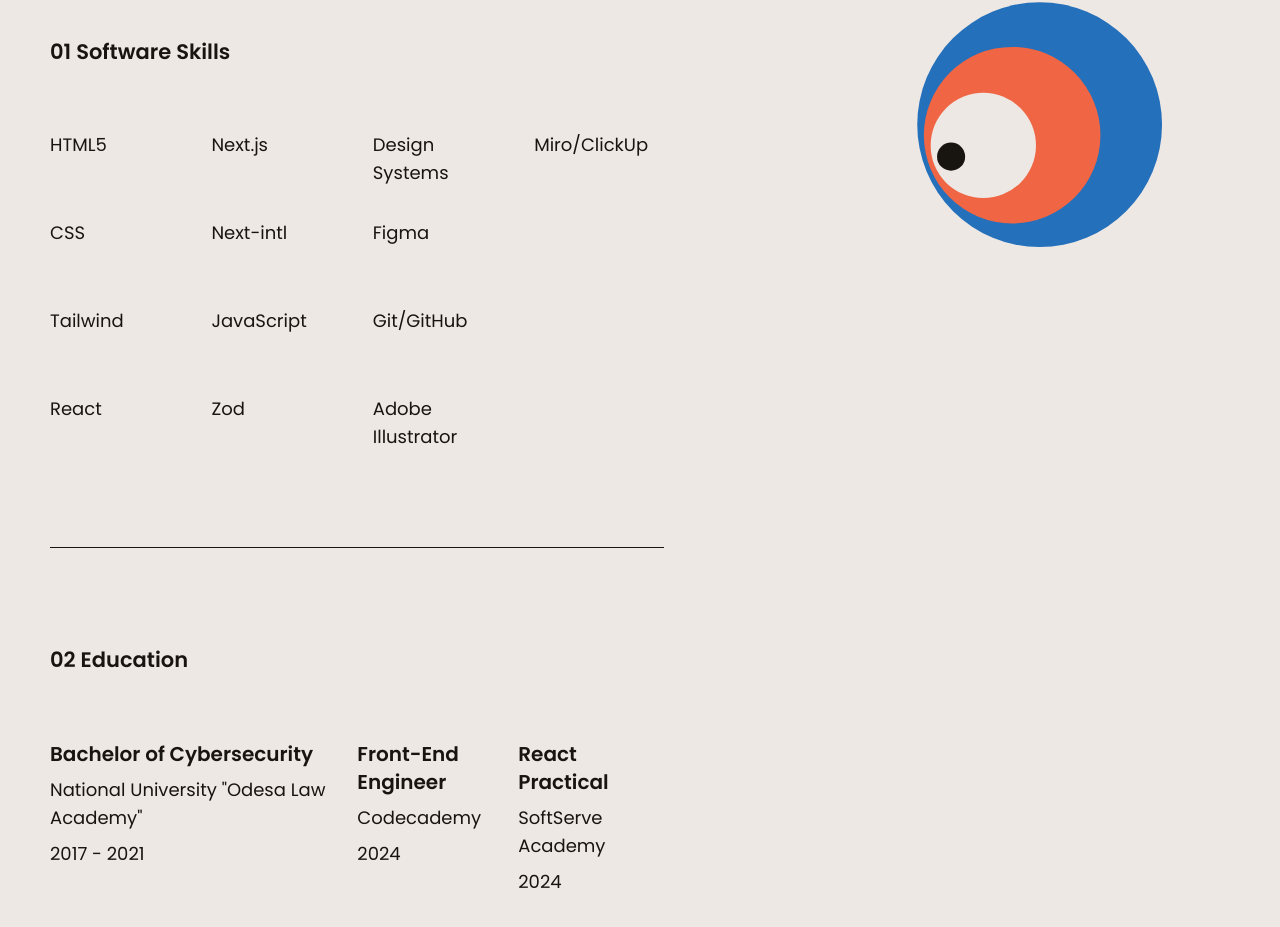
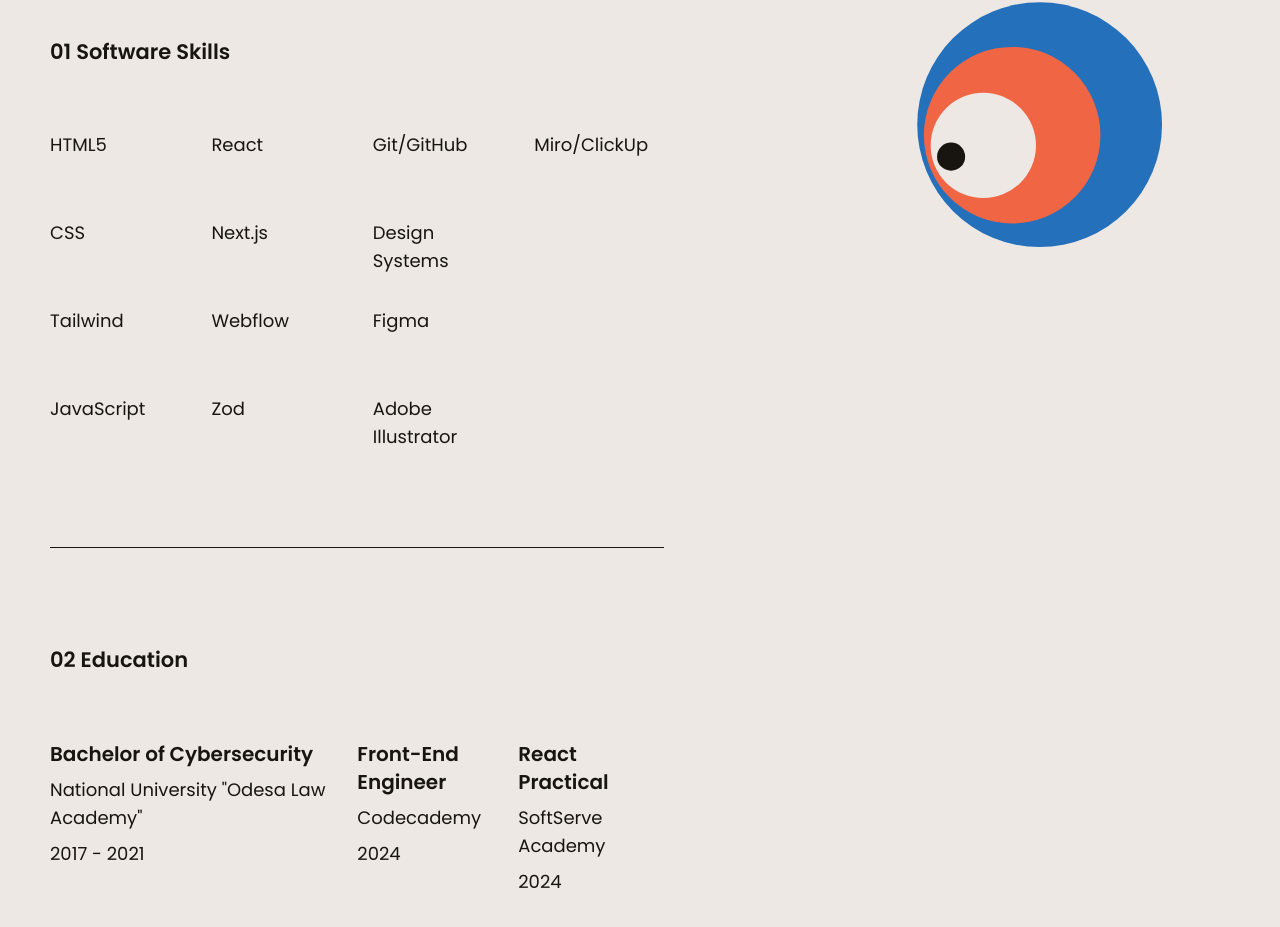
Before and after one commit to vladazachem/new-portfolio, a Next.js app: page / in a window 1280 px wide. Shown: the part 2535-3462 px from the top of the page. Built offline with nearby package versions, Linux system fonts and the light colour scheme.

Commit message:
fix: remove unused skills from skills.js for clarity

```diff
--- a/src/data/skills.js
+++ b/src/data/skills.js
@@ -2,14 +2,14 @@
     'HTML5',
     'CSS',
     'Tailwind',
+    'JavaScript',
     'React',
     'Next.js',
-    'Next-intl',
-    'JavaScript',
+    'Webflow',
     'Zod',
+    'Git/GitHub',
     'Design Systems',
     'Figma',
-    'Git/GitHub',
     'Adobe Illustrator',
     'Miro/ClickUp',
 ];
```
